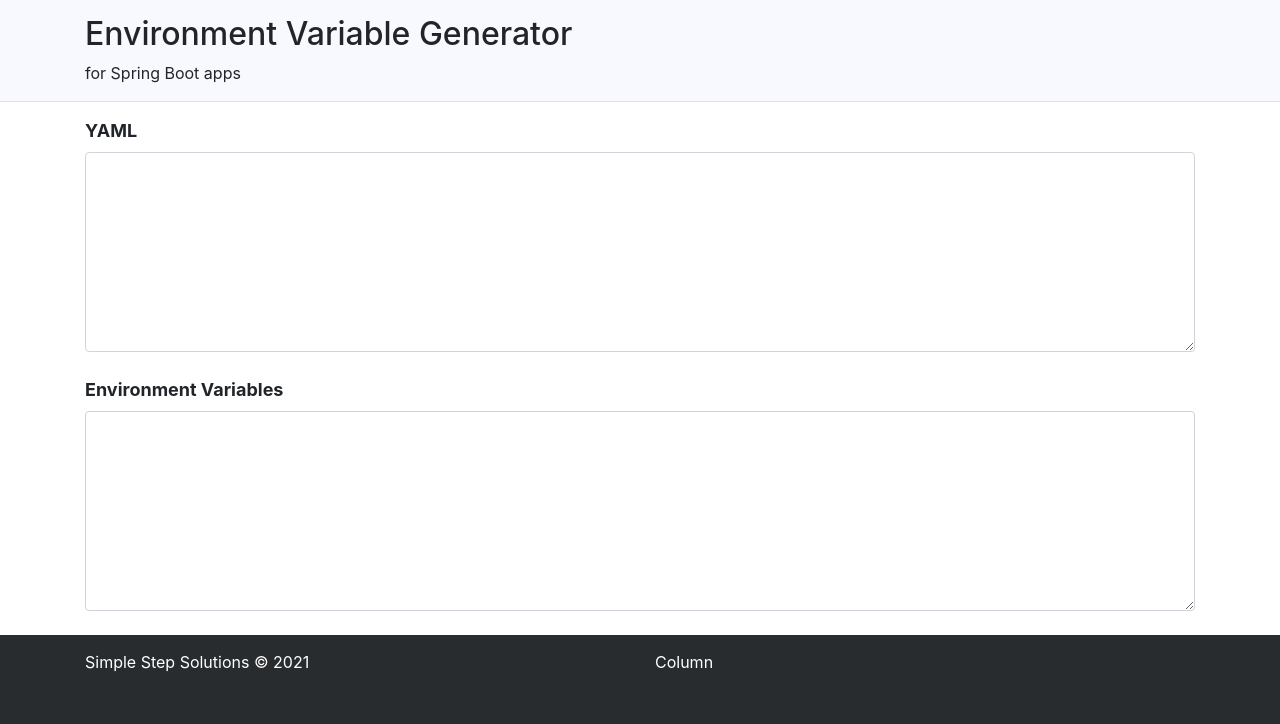
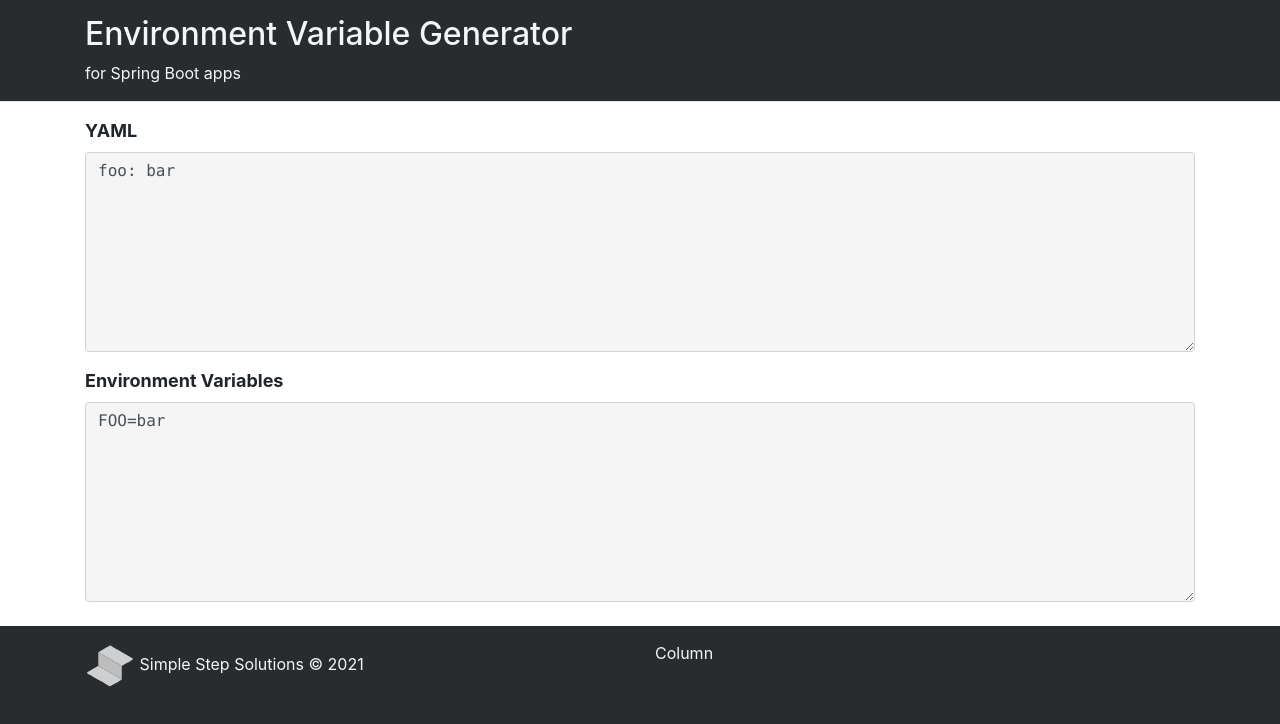
Before and after one commit to sdoxsee/env-gen, a React (Create React App) app: page / in a window 1280 px wide. Shown: the top 724 px of the page. Built offline with nearby package versions, Linux system fonts and the light colour scheme.

Commit message:
Port logic code

```diff
--- a/src/components/code/Code.css
+++ /dev/null
@@ -1,12 +0,0 @@
-.code {
-    /* background-color: aqua; */
-    width: 100%;
-}
-
-.code label {
-    font-size: large;
-    font-weight: bold;
-}
-.code #exampleText {
-    height: 200px;
-}
--- a/src/components/code/Code.js
+++ /dev/null
@@ -1,19 +0,0 @@
-
-import React from 'react';
-import { Label, Input } from 'reactstrap';
-import './Code.css';
-
-const Code = (props) => {
-
-  const { title } = props;
-
-  return (
-    <div className="code">
-        <Label for="exampleText">{title}</Label>
-        <Input type="textarea" name="text" id="exampleText" />
-        <br/>
-    </div>
-    )
-}
-
-export default Code
--- a/src/components/home/Home.js
+++ b/src/components/home/Home.js
@@ -1,8 +1,8 @@
 // import logo from '../assets/logo.svg';
-import './Home.css';
 import Header from './header/Header'
 import Footer from './footer/Footer'
 import Main from './main/Main'
+import './Home.css';
 
 function Home() {
   return (
--- a/src/components/home/footer/Footer.css
+++ b/src/components/home/footer/Footer.css
@@ -1,8 +1,14 @@
 .footer {
     background-color: #292c2f;
     width: 100%;
-    color: white;
+    color: whitesmoke;
     /* https://stackoverflow.com/a/18935218/1098564 */
     box-shadow: 0 50vh 0 50vh #292c2f;
     padding-top: 15px;
 }
+
+.footer a { color: whitesmoke; text-decoration: none; }
+.footer a:link { color: whitesmoke; text-decoration: none; }
+.footer a:hover { color: whitesmoke; text-decoration: none; }
+.footer a:visited { color: whitesmoke; text-decoration: none; }
+.footer a:active { color: whitesmoke; text-decoration: none; }
--- a/src/components/home/footer/Footer.js
+++ b/src/components/home/footer/Footer.js
@@ -1,6 +1,7 @@
 
 import React from 'react';
 import { Container, Row, Col } from 'reactstrap';
+import { ReactComponent as Logo } from '../../../assets/logo.svg'
 import './Footer.css';
 
 const Footer = (props) => {
@@ -9,7 +10,7 @@ const Footer = (props) => {
     <Container>
       <Row xs="2">
         <Col>
-          <p>Simple Step Solutions © {new Date().getFullYear()}</p>
+          <p><Logo style={{height: '50px', width: '50px'}}/>&nbsp;<a href="https://simplestep.ca">Simple Step Solutions</a> © {new Date().getFullYear()}</p>
         </Col>
         <Col>Column</Col>
       </Row>
--- a/src/components/home/header/Header.css
+++ b/src/components/home/header/Header.css
@@ -1,6 +1,6 @@
 .header {
-    background-color: ghostwhite;
-    /* color: slategray; */
-    margin-bottom: 15px;
+    background-color: #292c2f;
+    width: 100%;
+    color: whitesmoke;
     padding-top: 15px;
 }
--- a/src/components/home/header/Header.js
+++ b/src/components/home/header/Header.js
@@ -1,16 +1,13 @@
 import React from 'react';
-import { Container, Row, Col, Jumbotron } from 'reactstrap';
+import { Container } from 'reactstrap';
 import './Header.css'
 
 const Header = (props) => {
   return (
     <div className="header border-bottom">
       <Container>
-        {/* <Jumbotron> */}
           <h2>Environment Variable Generator</h2>
           <p>for Spring Boot apps</p>
-          {/* <br/> */}
-        {/* </Jumbotron> */}
       </Container>
     </div>
   )
--- /dev/null
+++ b/src/components/home/main/Main.css
@@ -0,0 +1,15 @@
+.code-area {
+    width: 100%;
+    padding-top: 15px;
+}
+
+.code-area label {
+    font-size: large;
+    font-weight: bold;
+}
+.code-area #exampleText {
+    height: 200px;
+    font-family:
+    Monaco, Consolas, 'Courier New', monospace;
+    background-color: whitesmoke
+}
--- a/src/components/home/main/Main.js
+++ b/src/components/home/main/Main.js
@@ -1,17 +1,79 @@
-import React from 'react';
-import { Container, Row, Col } from 'reactstrap';
-import Code from '../../code/Code'
+import React, { useState, useEffect, useCallback } from 'react';
+import { Container, Row, Col, Alert, Label, Input } from 'reactstrap';
+import yaml from 'js-yaml';
+import deflate from '../../../utils/deflate'
+import './Main.css'
 
 const Main = (props) => {
+
+  const [yamlText, setYamlText] = useState('foo: bar');
+  const [properties, setProperties] = useState();
+  const [alertText, setAlertText] = useState('');
+
+  const onDismiss = () => setAlertText('');
+
+  const applyYamlText = useCallback((yamlText) => {
+    try {
+      setYamlText(yamlText);
+      // https://github.com/jusufazer/yaml2properties/blob/master/src/scripts/processor.js
+      const data = yaml.load(yamlText);
+      if (typeof data !== 'object') {
+        throw new Error("I could be wrong, but YAML doesn't seem valid.")
+      }
+      setAlertText('');
+      setProperties(deflate(data)); // Convert the JSON structure into an array of strings
+    } catch (e) {
+      setAlertText(e.message);
+      setProperties([]);
+    }
+
+  }, []);
+
+  useEffect(() => {
+    applyYamlText(yamlText);
+  }, [yamlText, applyYamlText]);
+
+  const onChangeHandler = event => {
+    applyYamlText(`${event.target.value}`);
+  };
+
+  var result = "";
+  if (properties) {
+
+    properties.forEach((property) => (
+      result = result.concat(property.split("=")[0].toUpperCase().replaceAll("-", "").replaceAll(".", "_")).concat("=").concat(property.split("=")[1]).concat('\n')
+    ))
+  }
+
   return (
+    <div className="main">
     <Container>
       <Row>
-        <Col><Code title="YAML"/></Col>
+        <Col>
+          <div className="code-area">
+              <Label for="exampleText">YAML</Label>
+              <Input type="textarea" name="text" id="exampleText"
+              value={yamlText}
+              onChange={onChangeHandler}/>
+              <Alert color="danger" isOpen={alertText} toggle={onDismiss}>
+                {alertText}
+              </Alert>
+          </div>
+        </Col>
       </Row>
       <Row>
-        <Col><Code title="Environment Variables"/></Col>
+        <Col>
+          <div className="code-area">
+            <Label for="exampleText">Environment Variables</Label>
+            <Input type="textarea" name="text" id="exampleText"
+            value={result}
+            onChange={onChangeHandler}/>
+            <br/>
+          </div>
+        </Col>
       </Row>
     </Container>
+    </div>
   );
 }
 
--- a/src/utils/deflate.js
+++ b/src/utils/deflate.js
@@ -20,4 +20,10 @@ const deflate = (json, prefix) => {
     return result;
   }
 
+  const isNumeric = function (str) {
+    if (typeof str != "string") return false // we only process strings!
+    return !isNaN(str) && // use type coercion to parse the _entirety_ of the string (`parseFloat` alone does not do this)...
+      !isNaN(parseFloat(str)) // ...and ensure strings of whitespace fail
+  }
+
   export default deflate
```
